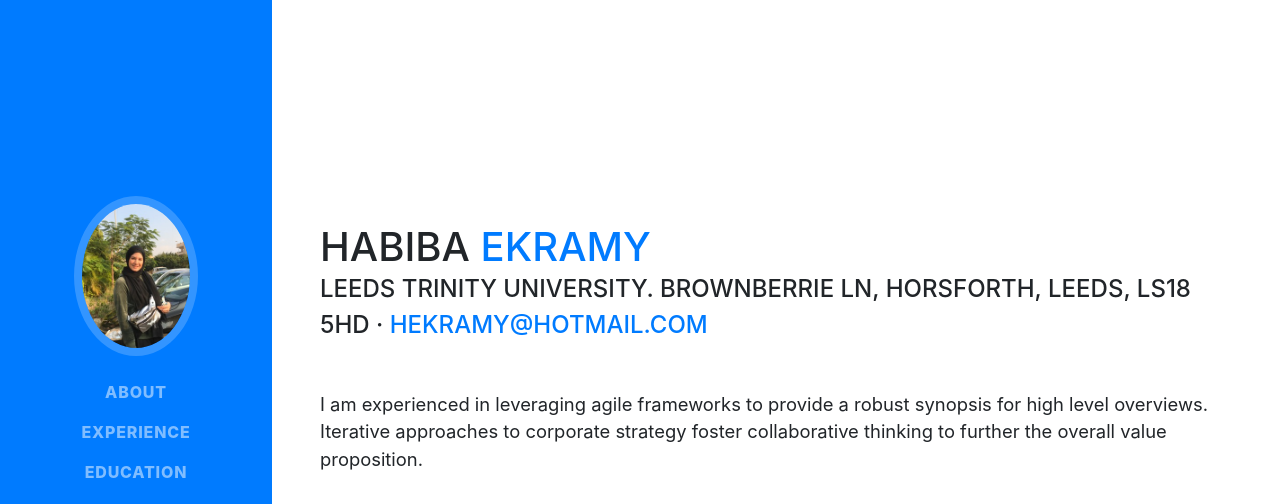
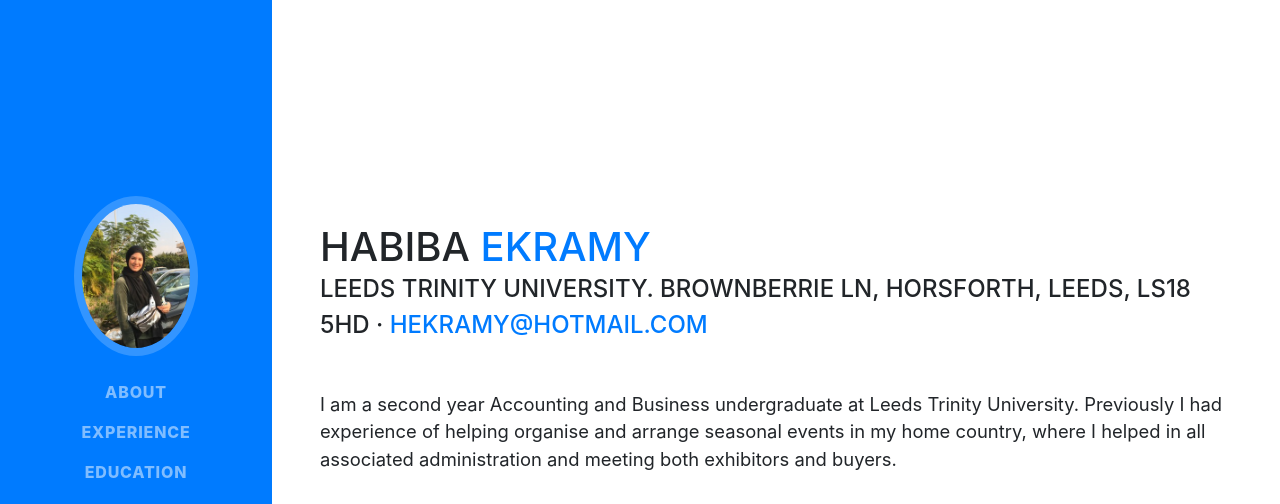
Before and after one commit to habiba11/habiba11.github.io, a website with bundled scripts: page index.html in a window 1280 px wide. Shown: the top 504 px of the page. Built offline with nearby package versions, Linux system fonts and the light colour scheme; a web font is replaced by a local one.

Commit message:
Update index.html

```diff
--- a/index.html
+++ b/index.html
@@ -69,7 +69,7 @@
           <div class="subheading mb-5"> Leeds Trinity University. BROWNBERRIE LN, HORSFORTH, LEEDS, LS18 5HD		  ·
             <a href="mailto:name@email.com">HEKRAMY@HOTMAIL.COM</a>
           </div>
-          <p class="lead mb-5">I am experienced in leveraging agile frameworks to provide a robust synopsis for high level overviews. Iterative approaches to corporate strategy foster collaborative thinking to further the overall value proposition.</p>
+          <p class="lead mb-5"> I am a second year Accounting and Business undergraduate at Leeds Trinity University. Previously I had experience of helping organise and arrange seasonal events in my home country, where I helped in all associated administration and meeting both exhibitors and buyers.</p>
           <div class="social-icons">
             <a href="#">
               <i class="fab fa-linkedin-in"></i>
```
